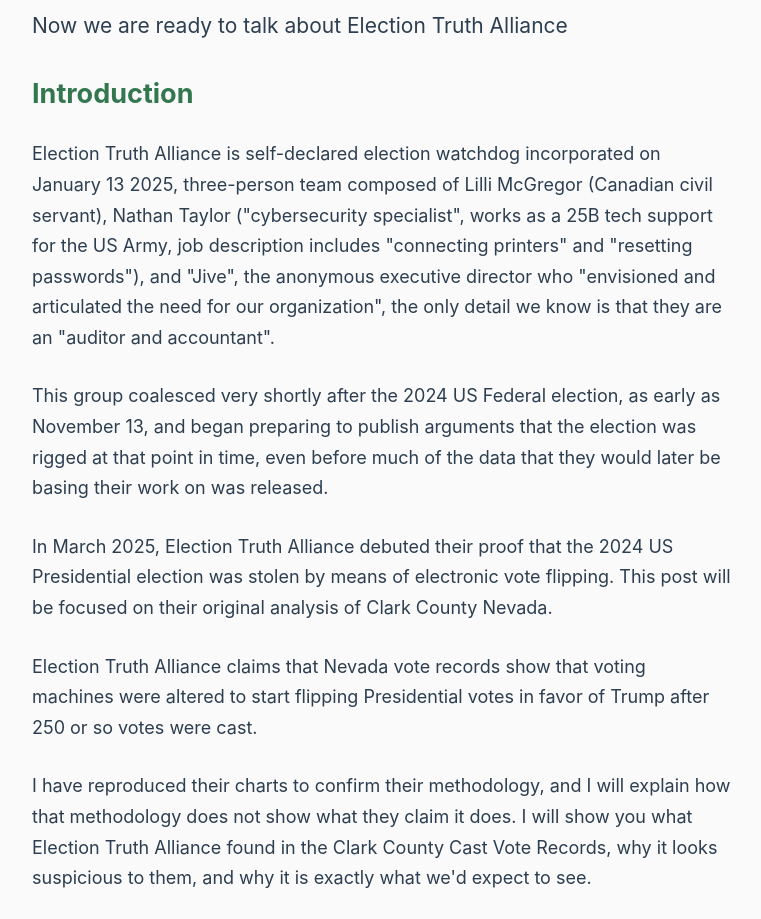
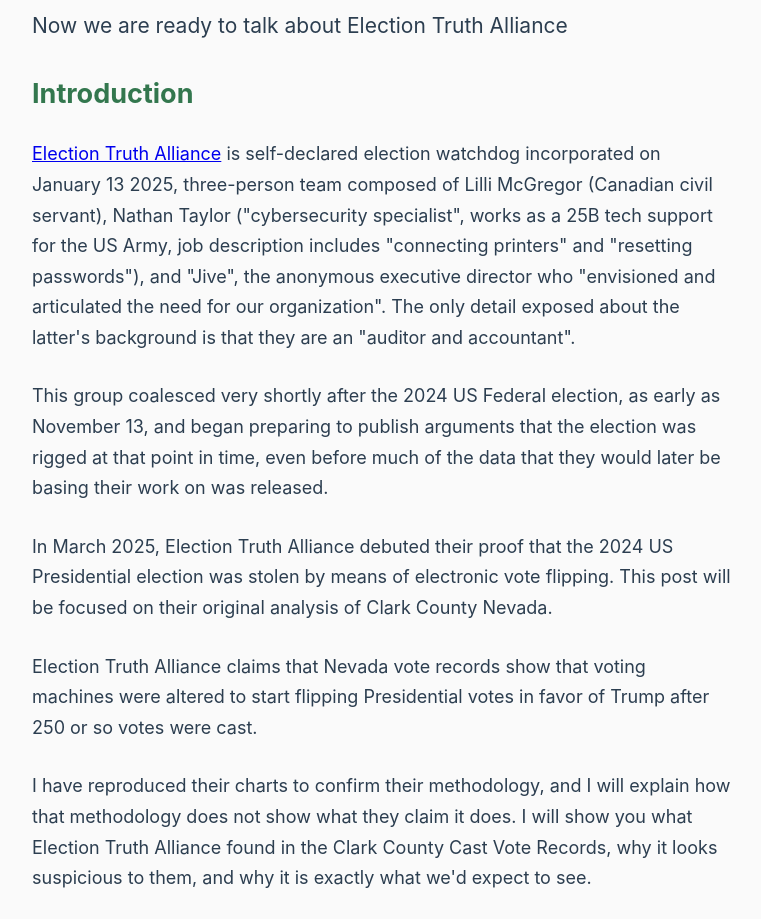
Before and after one commit to Trevortds/clark-county-election-analysis, a plain HTML site: page index.html in a window 1280 px wide. Shown: the part 3820-4739 px from the top of the page, without its empty margins (203-964 px from the left). Drawn offline with Linux system fonts and the light colour scheme.

Commit message:
Add wayback link

```diff
--- a/index.html
+++ b/index.html
@@ -262,10 +262,10 @@
                 <h2>Introduction</h2>
 
                 <p>
-                    Election Truth Alliance is self-declared election watchdog incorporated on January 13 2025, three-person team
+                    <a href="https://web.archive.org/web/20250703211426/https://electiontruthalliance.org/clark-county%2C-nv">Election Truth Alliance</a> is self-declared election watchdog incorporated on January 13 2025, three-person team
                     composed of Lilli McGregor (Canadian civil servant), Nathan Taylor ("cybersecurity specialist", works as a 25B tech support for the US Army,
                      job description includes "connecting printers" and "resetting passwords"), and "Jive", the anonymous executive director who "envisioned and
-                     articulated the need for our organization", the only detail we know is that they are an "auditor and accountant".
+                     articulated the need for our organization". The only detail exposed about the latter's background is that they are an "auditor and accountant".
                 </p>
 
                 <p>
--- a/main.js
+++ b/main.js
@@ -2,7 +2,6 @@
         // - Download the libs I am reliant on and use them either primarily or as a fallback
         // - Add histogram (footnote?) with mail-in votes, also one that combines mail ins and early, to show the curve balance out
         // - convert the rest of the radio toggles to buttons
-        // - Add a link to the original somewhere
 
         // Import our visualization modules
         import { animateCoinFlip } from './src/coin_flip.js';
```
